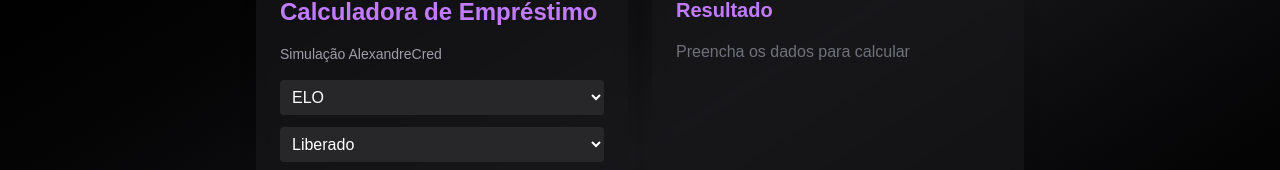
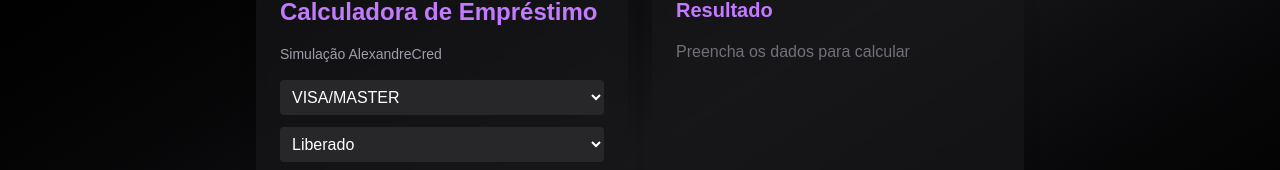
Before and after one commit to joseanttonnii/calculadora-emprestimo, a Next.js app: page / in a window 1280 px wide. Shown: the part 246-416 px from the top of the page. Built offline with nearby package versions, Linux system fonts and the light colour scheme.

Commit message:
Update page.tsx

```diff
--- a/app/page.tsx
+++ b/app/page.tsx
@@ -9,12 +9,12 @@ const formatar = (v: number) =>
 // Taxas de empréstimo
 const taxas = {
   tipo1: {
+    liberado: { 0:4,1:7,2:8.25,3:8.75,4:9.5,5:9.99,6:10.75,7:11.25,8:11.75,9:12.25,10:12.99,11:13.75,12:14.49,13:16.5,14:17,15:17.49,16:18,17:19,18:19.99,19:22,20:24,21:24.99 },
+    limite: { 0:3.85,1:6.54,2:7.62,3:8.04,4:8.67,5:9.08,6:9.71,7:10.11,8:10.45,9:10.89,10:11.5,11:12.09,12:12.66,13:14.16,14:14.53,15:14.89,16:15.25,17:15.97,18:16.66,19:18.03,20:19.35,21:19.99 }
+  },
+  tipo2: {
     liberado: { 0:5,1:8,2:9,3:10,4:10.5,5:11.5,6:12.5,7:13,8:14,9:14.5,10:14.99,11:15.75,12:16.75,13:17.5,14:17.75,15:20.5,16:21,17:21.5,18:24.75,19:27.99,20:28.99,21:29.99 },
     limite: { 0:4.76,1:7.41,2:8.26,3:9.09,4:9.5,5:10.31,6:11.11,7:11.5,8:12.28,9:12.66,10:13.04,11:13.61,12:14.35,13:14.89,14:15.07,15:17.01,16:17.36,17:17.76,18:19.84,19:21.87,20:22.47,21:23.07 }
-  },
-  tipo2: {
-    liberado: { 0:4,1:7,2:8.25,3:8.75,4:9.5,5:9.99,6:10.75,7:11.25,8:11.75,9:12.25,10:12.99,11:13.75,12:14.49,13:16.5,14:17,15:17.49,16:18,17:19,18:19.99,19:22,20:24,21:24.99 },
-    limite: { 0:3.85,1:6.54,2:7.62,3:8.04,4:8.67,5:9.08,6:9.71,7:10.11,8:10.45,9:10.89,10:11.5,11:12.09,12:12.66,13:14.16,14:14.53,15:14.89,16:15.25,17:15.97,18:16.66,19:18.03,20:19.35,21:19.99 }
   }
 } as const;
 
@@ -90,7 +90,7 @@ export default function Calculadora() {
   const handleCopiar = () => {
     if (!res) return;
 
-    const tipoCartao = tipo === "tipo1" ? "ELO" : "VISA/Master";
+    const tipoCartao = tipo === "tipo1" ? "VISA/MASTER" : "ELO/HIPER";
 
     const texto = `
 =====AlexandreCred=====
@@ -104,7 +104,7 @@ Total a pagar: R$ ${formatar(res.totalPagar)}
     copiarTexto(texto.trim());
   };
 
-  const tipoCartaoDisplay = tipo === "tipo1" ? "ELO" : "VISA/Master";
+  const tipoCartaoDisplay = tipo === "tipo1" ? "VISA/MASTER" : "ELO/HIPER";
 
   return (
     <div className="min-h-screen bg-gradient-to-br from-black via-zinc-900 to-black text-white flex items-center justify-center p-6">
@@ -117,8 +117,8 @@ Total a pagar: R$ ${formatar(res.totalPagar)}
 
           <div className="space-y-3">
             <select className="w-full p-2 rounded bg-zinc-800" value={tipo} onChange={e => setTipo(e.target.value as Tipo)}>
-              <option value="tipo1">ELO</option>
-              <option value="tipo2">VISA/Master</option>
+              <option value="tipo1">VISA/MASTER</option>
+              <option value="tipo2">ELO/HIPER</option>
             </select>
 
             <select className="w-full p-2 rounded bg-zinc-800" value={opcao} onChange={e => setOpcao(e.target.value as Opcao)}>
```
